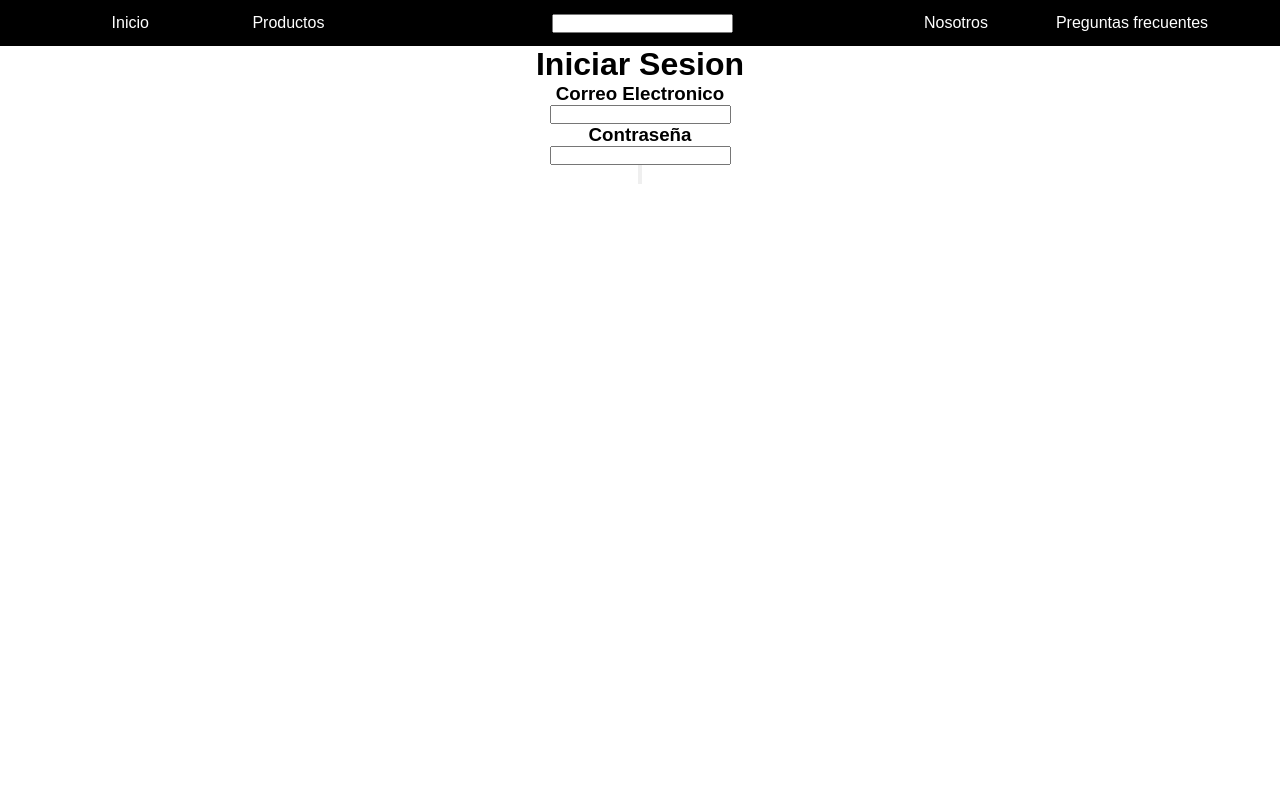
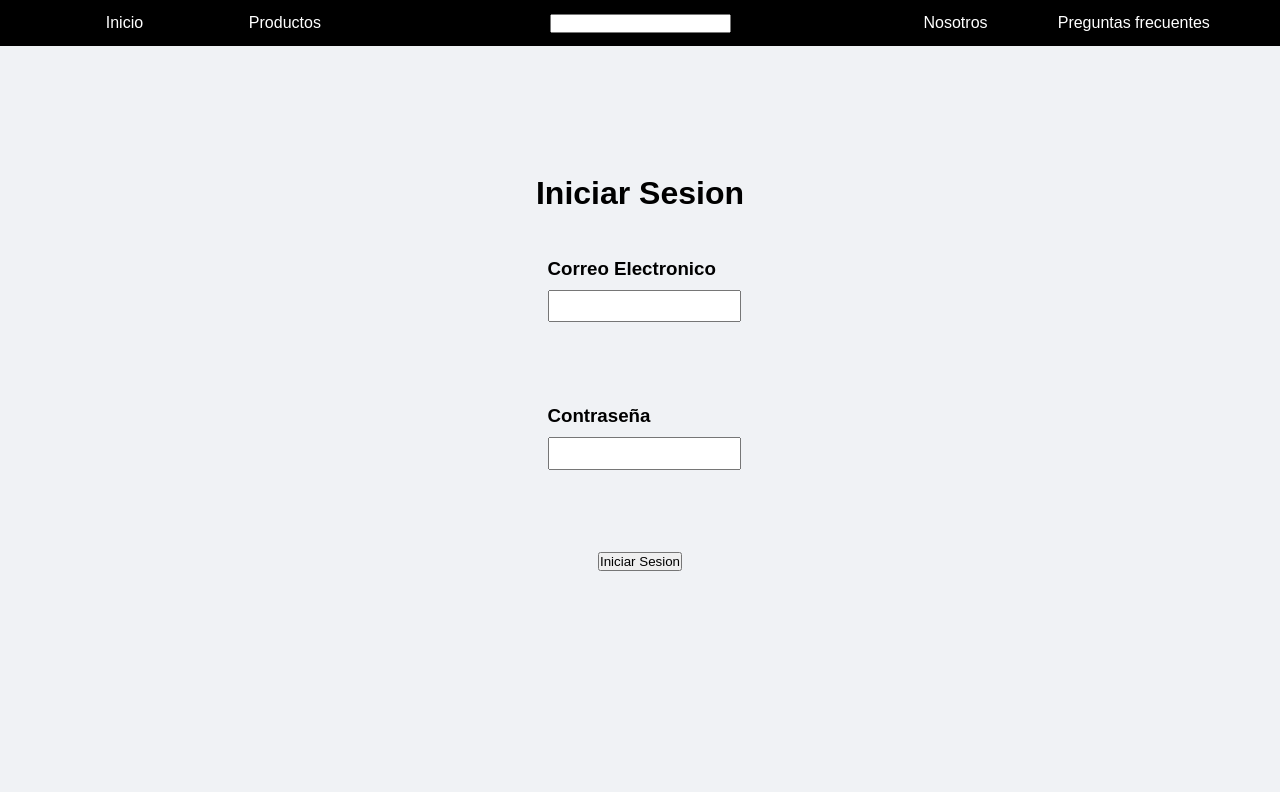
Before and after one commit to KritiusOne/Espresso-Unimag, a React (Vite) app: page /logIn in a window 1280 px wide. Built offline with nearby package versions, Linux system fonts and the light colour scheme.

Commit message:
Maquetacion del login

```diff
--- a/src/Pages/login/App.css
+++ b/src/Pages/login/App.css
@@ -0,0 +1,14 @@
+.Login {
+  background-color: var(--bg-color-grey);
+  height: 99vh;
+  width: 100%;
+  position: relative;
+}
+
+.Login__container {
+  display: flex;
+  flex-direction: column;
+  justify-content: center;
+  align-items: center;
+  height: 100%;
+}
--- a/src/Pages/login/Login.jsx
+++ b/src/Pages/login/Login.jsx
@@ -2,16 +2,14 @@ import { LogInForm } from '../../components/logIn/LogInForm.jsx'
 import { Header } from '../../components/header/Header.jsx'
 import './App.css'
 
-function App() {
+export function Login() {
   return (
-    <div>
+    <div className="Login">
       <Header />
-      <div>
-        <h1>Iniciar Sesion</h1>
+      <div className="Login__container">
+        <h1 className="Login__title">Iniciar Sesion</h1>
         <LogInForm />
       </div>
     </div>
   )
 }
-
-export default App
--- a/src/components/header/header.css
+++ b/src/components/header/header.css
@@ -9,10 +9,12 @@
   width: 100%;
   list-style: none;
   height: 36px;
-  padding: 5px 2px;
   color: var(--color-white);
+  padding: 5px 0;
 }
 
 .header {
+  position: absolute;
+  top: 0;
   background-color: var(--color-black);
 }
--- a/src/components/logIn/LogInForm.jsx
+++ b/src/components/logIn/LogInForm.jsx
@@ -1,17 +1,18 @@
 import React from 'react'
+import "./loginForm.css"
 
 export function LogInForm() {
   return (
-    <form>
-      <div>
-        <h3>Correo Electronico</h3>
-        <input type="text" name="" id="" />
+    <form className="form">
+      <div className="form--container">
+        <h3 className="form--container__subtitle">Correo Electronico</h3>
+        <input className="form--container__input input--text" type="text" name="" id="" />
       </div>
-      <div>
-        <h3>Contraseña</h3>
-        <input type="password" name="" id="" />
+      <div className="form--container">
+        <h3 className="form--container__subtitle">Contraseña</h3>
+        <input className="form--container__input input--password" type="password" name="" id="" />
       </div>
-      <input type="submit" value="" />
+      <input type="submit" value="Iniciar Sesion" className="form__button" />
     </form>
   )
 }
--- /dev/null
+++ b/src/components/logIn/loginForm.css
@@ -0,0 +1,23 @@
+.form {
+  display: flex;
+  flex-direction: column;
+  justify-content: space-around;
+  align-items: center;
+  padding: 5px 10px;
+  height: 50%;
+}
+
+.form--container {
+  display: flex;
+  flex-direction: column;
+  justify-content: space-around;
+  align-items: flex-start;
+}
+
+.form--container__input {
+  margin-top: 10px;
+  height: 2em;
+  width: 100%;
+  outline: none;
+  padding: 1px 2px;
+}
--- a/src/index.css
+++ b/src/index.css
@@ -9,9 +9,12 @@ html,
 body {
   height: 100%;
   width: 100%;
+  display: flex;
+  flex-direction: column;
 }
 
 :root {
   --color-white: #fff;
   --color-black: #000;
+  --bg-color-grey: #f0f2f5;
 }
--- a/src/routes/MyRoutes.jsx
+++ b/src/routes/MyRoutes.jsx
@@ -1,10 +1,10 @@
 import { Routes, Route } from "react-router"
-import App from "../Pages/login/Login"
+import { Login } from "../Pages/login/Login"
 
 export function MyRoutes() {
   return (
     <Routes>
-      <Route path="/logIn" element={<App />} />
+      <Route path="/logIn" element={<Login />} />
     </Routes>
 
   )
```
